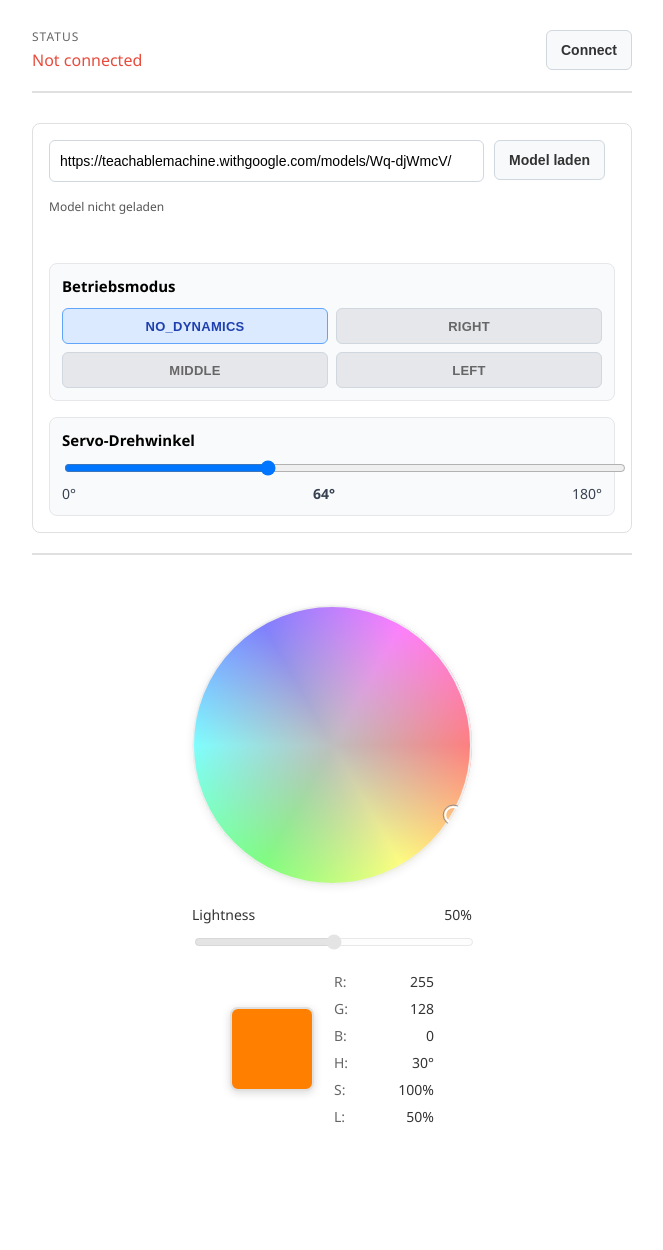
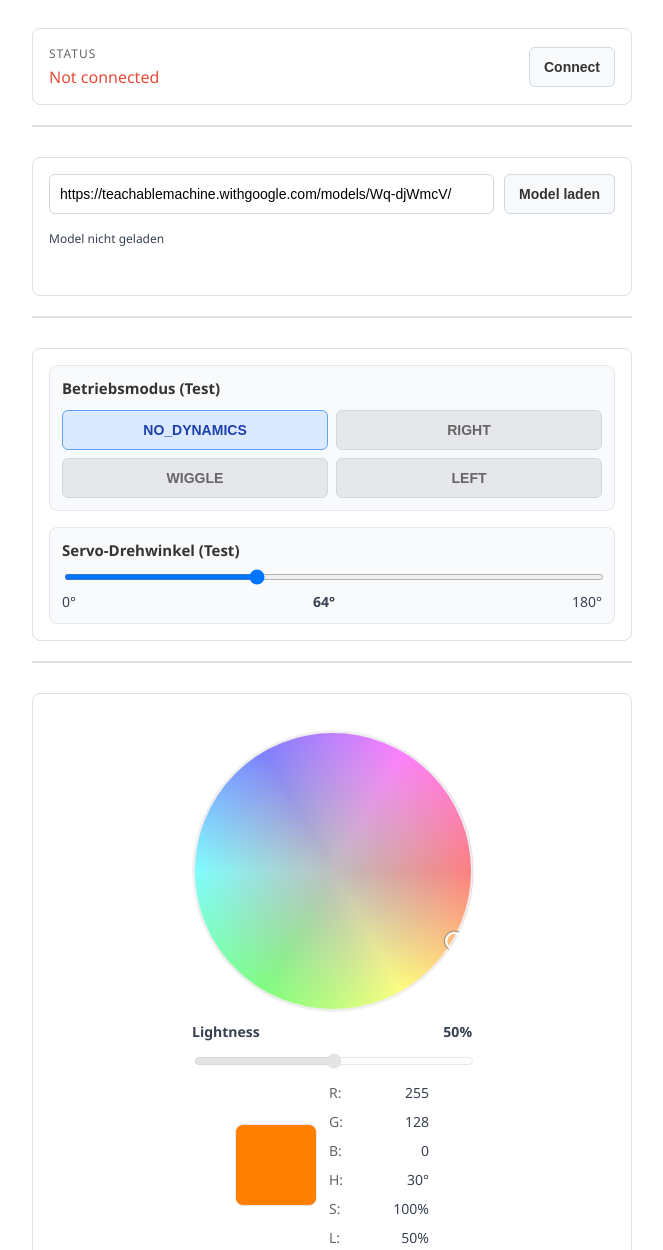
Before and after one commit to klaus-liebler/simple_sorter, a website built with Vite: page web_simple_sorter/index.html in a window 1280 px wide. Shown: the top 1250 px of the page, without its empty margins (308-971 px from the left). Before the commit the page ends 1174 px from the top, so only its background shows below. Built offline with nearby package versions, Linux system fonts and the light colour scheme.

Commit message:
CSS-Improvements, Wiggle

```diff
--- /dev/null
+++ b/web_simple_sorter/src/SorterMode.ts
@@ -0,0 +1,6 @@
+export enum SorterMode {
+    NO_DYNAMICS = 0,
+    RIGHT = 1,
+    WIGGLE = 2,
+    LEFT = 3
+}
--- a/web_simple_sorter/src/app.ts
+++ b/web_simple_sorter/src/app.ts
@@ -2,8 +2,9 @@ import { LitElement, html } from "lit";
 import { customElement, state } from "lit/decorators.js";
 import "./styles.css";
 import "./connect-panel.js";
-import "./rgb-color-wheel.js";
+import "./rgb-color-wheel-panel.js";
 import "./sorter-panel.js";
+import "./servo_test_panel.js";
 import { UsbService } from "./usb.js";
 
 export interface IMessageSender {
@@ -45,28 +46,34 @@ export class Application extends LitElement {
 	render() {
 		return html`
 			<div class="container">
-				<div class="header-section">
+				<section class="header-section">
 					<connect-panel
 						.deviceConnected=${this.deviceConnected}
 						.statusMessage="${this.statusMessage}"
 						@request-device="${this.requestDevice}"
 						@disconnect-device="${this.disconnectDevice}"
 					></connect-panel>
-				</div>
+				</section>
 
-				<div class="header-section">
+				<section class="header-section">
 					<sorter-panel
+						.messageSender=${this.messageSender}
+					></sorter-panel>
+				</section>
+
+				<section class="header-section">
+					<servo-test-panel
 						.deviceConnected=${this.deviceConnected}
 						.messageSender=${this.messageSender}
-					></sorter-panel>
-				</div>
+					></servo-test-panel>
+				</section>
 
-				<div class="content-section">
-					<rgb-color-wheel
+				<section class="header-section">
+					<rgb-color-wheel-panel
 						.deviceConnected=${this.deviceConnected}
 						.messageSender=${this.messageSender}
-					></rgb-color-wheel>
-				</div>
+					></rgb-color-wheel-panel>
+				</section>
 			</div>
 		`;
 	}
--- a/web_simple_sorter/src/connect-panel.ts
+++ b/web_simple_sorter/src/connect-panel.ts
@@ -20,7 +20,7 @@ export class ConnectPanel extends LitElement {
 
 	render() {
 		return html`
-			<div class="panel">
+			<div class="panel app-panel">
 				<div class="status">
 					<div class="status-label">Status</div>
 					<div
--- a/web_simple_sorter/src/rgb-color-wheel.ts
+++ b/web_simple_sorter/src/rgb-color-wheel-panel.ts
@@ -2,8 +2,8 @@ import { LitElement, html } from "lit";
 import { customElement, property } from "lit/decorators.js";
 import type { IMessageSender } from "./app.js";
 
-@customElement("rgb-color-wheel")
-export class RgbColorWheel extends LitElement {
+@customElement("rgb-color-wheel-panel")
+export class RgbColorWheelPanel extends LitElement {
 	protected createRenderRoot() {
 		return this;
 	}
@@ -189,6 +189,7 @@ export class RgbColorWheel extends LitElement {
 
 	render() {
 		return html`
+			<div class="panel app-panel">
 				<div class="container">
 					<div class="wheel">
 						<canvas
@@ -201,8 +202,8 @@ export class RgbColorWheel extends LitElement {
 								: ""}"
 						></canvas>
 					</div>
-				<div class="slider-container">
-					<div class="slider-header">
+					<div class="panel-controls slider-container">
+						<div class="panel-value-row panel-label">
 							<span>Lightness</span>
 							<span>${Math.round(this.lightness)}%</span>
 						</div>
@@ -223,30 +224,31 @@ export class RgbColorWheel extends LitElement {
 								this.currentColor.g
 							}, ${this.currentColor.b})"
 						></div>
-					<div class="color-values">
-						<div class="color-value">
-							<span class="label">R:</span>
+						<div class="panel-controls panel-value-list">
+							<div class="panel-value-row">
+								<span class="panel-muted-label">R:</span>
 								<span>${this.currentColor.r}</span>
 							</div>
-						<div class="color-value">
-							<span class="label">G:</span>
+							<div class="panel-value-row">
+								<span class="panel-muted-label">G:</span>
 								<span>${this.currentColor.g}</span>
 							</div>
-						<div class="color-value">
-							<span class="label">B:</span>
+							<div class="panel-value-row">
+								<span class="panel-muted-label">B:</span>
 								<span>${this.currentColor.b}</span>
 							</div>
-						<div class="color-value">
-							<span class="label">H:</span>
+							<div class="panel-value-row">
+								<span class="panel-muted-label">H:</span>
 								<span>${Math.round(this.hue)}°</span>
 							</div>
-						<div class="color-value">
-							<span class="label">S:</span>
+							<div class="panel-value-row">
+								<span class="panel-muted-label">S:</span>
 								<span>${Math.round(this.saturation)}%</span>
 							</div>
-						<div class="color-value">
-							<span class="label">L:</span>
+							<div class="panel-value-row">
+								<span class="panel-muted-label">L:</span>
 								<span>${Math.round(this.lightness)}%</span>
+							</div>
 						</div>
 					</div>
 				</div>
@@ -257,6 +259,6 @@ export class RgbColorWheel extends LitElement {
 
 declare global {
 	interface HTMLElementTagNameMap {
-		"rgb-color-wheel": RgbColorWheel;
+		"rgb-color-wheel-panel": RgbColorWheelPanel;
 	}
 }
--- /dev/null
+++ b/web_simple_sorter/src/servo_test_panel.ts
@@ -0,0 +1,91 @@
+import { LitElement, html } from "lit";
+import { customElement, property, state } from "lit/decorators.js";
+import type { IMessageSender } from "./app.js";
+import { SorterMode } from "./SorterMode.ts";
+
+@customElement("servo-test-panel")
+export class ServoTestPanel extends LitElement {
+	protected createRenderRoot() {
+		return this;
+	}
+
+	@property({ type: Boolean }) accessor deviceConnected = false;
+	@property() accessor messageSender: IMessageSender | undefined;
+
+	@state() private accessor servoU8 = 90;
+	@state() private accessor selectedMode = SorterMode.NO_DYNAMICS;
+
+	private readonly modeOptions: Array<{ mode: SorterMode; label: string }> = [
+		{ mode: SorterMode.NO_DYNAMICS, label: "NO_DYNAMICS" },
+		{ mode: SorterMode.RIGHT, label: "RIGHT" },
+		{ mode: SorterMode.WIGGLE, label: "WIGGLE" },
+		{ mode: SorterMode.LEFT, label: "LEFT" }
+	];
+
+	private handleServoChange(event: Event) {
+		const target = event.target as HTMLInputElement;
+		this.servoU8 = parseFloat(target.value);
+
+		const payload = new Uint8Array([this.servoU8]);
+		void this.messageSender?.send(0x0003, 0x0001, payload);
+	}
+
+	private handleModeChange(mode: SorterMode) {
+		if (this.selectedMode === mode) {
+			return;
+		}
+
+		this.selectedMode = mode;
+		const payload = new Uint8Array([mode]);
+		void this.messageSender?.send(0x0003, 0x0002, payload);
+	}
+
+	render() {
+		return html`
+			<div class="panel app-panel">
+				<div class="panel-section">
+					<div class="panel-label">Betriebsmodus (Test)</div>
+					<div class="panel-button-grid">
+						${this.modeOptions.map(
+							({ mode, label }) => html`
+								<button
+									type="button"
+									class="panel-choice-btn ${this.selectedMode === mode ? "active" : ""}"
+									@click=${() => this.handleModeChange(mode)}
+									?disabled=${!this.deviceConnected}
+								>
+									${label}
+								</button>
+							`
+						)}
+					</div>
+				</div>
+
+				<div class="panel-section">
+					<div class="panel-label">Servo-Drehwinkel (Test)</div>
+					<div class="panel-controls">
+						<input
+							type="range"
+							class="panel-slider"
+							min="0"
+							max="255"
+							.value=${String(this.servoU8)}
+							@input=${this.handleServoChange}
+						/>
+						<div class="panel-value-row">
+							<span>0°</span>
+							<span class="panel-value-current">${Math.round(this.servoU8 * 180 / 255)}°</span>
+							<span>180°</span>
+						</div>
+					</div>
+				</div>
+			</div>
+		`;
+	}
+}
+
+declare global {
+	interface HTMLElementTagNameMap {
+		"servo-test-panel": ServoTestPanel;
+	}
+}
--- a/web_simple_sorter/src/sorter-panel.ts
+++ b/web_simple_sorter/src/sorter-panel.ts
@@ -3,19 +3,13 @@ import { customElement, property, state } from "lit/decorators.js";
 import { createRef, ref } from "lit-html/directives/ref.js";
 import type { Ref } from "lit-html/directives/ref.js";
 import type { IMessageSender } from "./app.js";
+import  { SorterMode } from "./SorterMode.ts";
 import * as tmImage from "@teachablemachine/image";
 
 type SorterClassResult = {
 	label: string;
 	confidence: number;
 };
-
-enum SorterMode {
-	NO_DYNAMICS = 0,
-	RIGHT = 1,
-	MIDDLE = 2,
-	LEFT = 3
-}
 
 @customElement("sorter-panel")
 export class SorterPanel extends LitElement {
@@ -26,12 +20,9 @@ export class SorterPanel extends LitElement {
 	}
 
 	@property() accessor modelUrl = SorterPanel.DEFAULT_MODEL_URL;
-	@property({ type: Boolean }) accessor deviceConnected = false;
 	@property() accessor messageSender: IMessageSender | undefined;
 
-	@state() private accessor servoU8 = 90;
 	@state() private accessor statusMessage = "Model nicht geladen";
-	@state() private accessor selectedMode = SorterMode.NO_DYNAMICS;
 
 	@state() private accessor modelLoaded = false;
 
@@ -40,13 +31,7 @@ export class SorterPanel extends LitElement {
 	private webcamContainerRef: Ref<HTMLDivElement> = createRef();
 	private labelContainerRef: Ref<HTMLDivElement> = createRef();
 	private maxPredictions=0;
-	private lastSentClass: number = -1;
-	private readonly modeOptions: Array<{ mode: SorterMode; label: string }> = [
-		{ mode: SorterMode.NO_DYNAMICS, label: "NO_DYNAMICS" },
-		{ mode: SorterMode.RIGHT, label: "RIGHT" },
-		{ mode: SorterMode.MIDDLE, label: "MIDDLE" },
-		{ mode: SorterMode.LEFT, label: "LEFT" }
-	];
+	private lastCommandSentAt = 0;
 
 	private onModelInput(event: Event) {
 		const target = event.target as HTMLInputElement;
@@ -64,17 +49,30 @@ export class SorterPanel extends LitElement {
 			targetClass = 1;
 		}
 
-		if (targetClass === -1 || targetClass === this.lastSentClass) {
+		const now = Date.now();
+		if (
+			targetClass === -1 ||
+			now - this.lastCommandSentAt < 2000
+		) {
 			return;
 		}
 
-		const payload =
+		const payloadLED =
 			targetClass === 0
 				? new Uint8Array([255, 0, 0])
 				: new Uint8Array([0, 255, 0]);
 
-		await this.messageSender?.send(0x0002, 0x0001, payload);
-		this.lastSentClass = targetClass;
+		await this.messageSender?.send(0x0002, 0x0001, payloadLED);
+		let sm:SorterMode=SorterMode.NO_DYNAMICS;
+		if(targetClass === 0) {
+			sm=SorterMode.RIGHT;
+		}else if(targetClass === 1) {
+			sm=SorterMode.LEFT;
+		}
+
+		const payloadServo = new Uint8Array([sm]);
+		await this.messageSender?.send(0x0003, 0x0002, payloadServo);
+		this.lastCommandSentAt = now;
 	}
 
 
@@ -111,7 +109,7 @@ export class SorterPanel extends LitElement {
 		this.modelLoaded = true;
 		this.statusMessage = "Model geladen";
         this.maxPredictions = this.model.getTotalClasses();
-		this.lastSentClass = -1;
+		this.lastCommandSentAt = 0;
 		this.labelContainerRef.value!.innerHTML = "";
 		this.webcamContainerRef.value!.innerHTML = "";
 
@@ -129,29 +127,12 @@ export class SorterPanel extends LitElement {
         window.requestAnimationFrame(()=>{this.loop()});
 	}
 
-	private handleServoChange(event: Event) {
-		const target = event.target as HTMLInputElement;
-		this.servoU8 = parseFloat(target.value);
-
-		const payload = new Uint8Array([this.servoU8]);
-		void this.messageSender?.send(0x0003, 0x0001, payload);
-	}
-
-	private handleModeChange(mode: SorterMode) {
-		if (this.selectedMode === mode) {
-			return;
-		}
-
-		this.selectedMode = mode;
-		const payload = new Uint8Array([mode]);
-		void this.messageSender?.send(0x0003, 0x0002, payload);
-	}
-
 	render() {
 		return html`
-			<div class="panel">
-				<div class="top-row">
+			<div class="panel app-panel">
+				<div class="panel-row">
 					<input
+						class="panel-input"
 						type="text"
 						placeholder="Teachable-Machine URL"
 						.value=${this.modelUrl}
@@ -160,48 +141,11 @@ export class SorterPanel extends LitElement {
 					<button @click=${this.loadModel}>Model laden</button>
 				</div>
 
-				<div class="status">${this.statusMessage}</div>
+				<div class="panel-text">${this.statusMessage}</div>
 
 				<div ${ref(this.webcamContainerRef)}></div>
 
 				<div ${ref(this.labelContainerRef)}></div>
-
-				<div class="mode-section">
-					<div class="mode-label">Betriebsmodus</div>
-					<div class="mode-buttons">
-						${this.modeOptions.map(
-							({ mode, label }) => html`
-								<button
-									type="button"
-									class="mode-btn ${this.selectedMode === mode ? "active" : ""}"
-									@click=${() => this.handleModeChange(mode)}
-									?disabled=${!this.deviceConnected}
-								>
-									${label}
-								</button>
-							`
-						)}
-					</div>
-				</div>
-
-				<div class="servo-section">
-					<div class="servo-label">Servo-Drehwinkel</div>
-					<div class="servo-controls">
-						<input
-							type="range"
-							class="servo-slider"
-							min="0"
-							max="255"
-							.value=${String(this.servoU8)}
-							@input=${this.handleServoChange}
-						/>
-						<div class="servo-value">
-							<span>0°</span>
-							<span style="font-weight: 600;">${Math.round(this.servoU8*180/255)}°</span>
-							<span>180°</span>
-						</div>
-					</div>
-				</div>
 			</div>
 		`;
 	}
--- a/web_simple_sorter/src/styles.css
+++ b/web_simple_sorter/src/styles.css
@@ -47,9 +47,21 @@ my-app .content-section {
 
 connect-panel,
 sorter-panel,
-rgb-color-wheel {
+servo-test-panel,
+rgb-color-wheel-panel {
 	display: block;
+	width: 100%;
 }
+
+.app-panel {
+	padding: 16px;
+	border: 1px solid var(--ui-color-border);
+	border-radius: var(--ui-radius-lg);
+	background: var(--ui-color-bg-surface);
+	width: 100%;
+	box-sizing: border-box;
+}
+
 
 button {
 	height: 40px;
@@ -117,119 +129,14 @@ connect-panel .buttons {
 	gap: 10px;
 }
 
-sorter-panel .panel {
+sorter-panel .panel,
+servo-test-panel .panel,
+rgb-color-wheel-panel .panel {
 	display: grid;
 	gap: 16px;
-	padding: 16px;
-	border: 1px solid var(--ui-color-border);
-	border-radius: var(--ui-radius-lg);
-	background: var(--ui-color-bg-surface);
 }
 
-sorter-panel .top-row {
-	display: grid;
-	grid-template-columns: 1fr auto auto;
-	gap: 10px;
-}
-
-sorter-panel input {
-	height: 40px;
-	border-radius: var(--ui-radius-md);
-	font-size: var(--ui-font-size-md);
-}
-
-sorter-panel input {
-	border: 1px solid var(--ui-color-border-input);
-	padding: 0 10px;
-}
-
-sorter-panel .status {
-	font-size: var(--ui-font-size-sm);
-	color: #555;
-}
-
-sorter-panel .class-grid {
-	display: grid;
-	grid-template-columns: 1fr 1fr;
-	gap: 12px;
-}
-
-sorter-panel .class-card {
-	display: grid;
-	gap: 10px;
-	padding: 12px;
-	border: 1px solid var(--ui-color-border-soft);
-	border-radius: var(--ui-radius-lg);
-}
-
-sorter-panel .class-label {
-	font-weight: 600;
-	font-size: 15px;
-}
-
-sorter-panel .confidence-track {
-	height: 12px;
-	border-radius: 999px;
-	background: #e8f0fe;
-	overflow: hidden;
-}
-
-sorter-panel .confidence-fill {
-	height: 100%;
-	background: #1967d2;
-	transition: width 150ms linear;
-}
-
-sorter-panel .confidence-text {
-	font-size: var(--ui-font-size-sm);
-	color: var(--ui-color-text-secondary);
-}
-
-sorter-panel .history {
-	display: grid;
-	grid-template-columns: 1fr 1fr;
-	gap: 12px;
-}
-
-sorter-panel .history-column {
-	display: grid;
-	gap: 8px;
-}
-
-sorter-panel .history-title {
-	font-size: var(--ui-font-size-sm);
-	font-weight: 700;
-	letter-spacing: 0.06em;
-	text-transform: uppercase;
-	color: #6b7280;
-}
-
-sorter-panel .history-grid {
-	display: grid;
-	grid-template-columns: repeat(3, minmax(0, 1fr));
-	gap: 8px;
-}
-
-sorter-panel .history-item {
-	height: 48px;
-	border-radius: var(--ui-radius-md);
-	background: var(--ui-color-bg-muted);
-	border: 1px solid var(--ui-color-border-soft);
-	display: flex;
-	align-items: center;
-	justify-content: center;
-	font-size: var(--ui-font-size-sm);
-	color: #4b5563;
-	overflow: hidden;
-}
-
-sorter-panel .history-item img {
-	width: 100%;
-	height: 100%;
-	object-fit: cover;
-}
-
-sorter-panel .servo-section {
+.panel-section {
 	display: grid;
 	gap: 12px;
 	padding: 12px;
@@ -238,57 +145,38 @@ sorter-panel .servo-section {
 	background: var(--ui-color-bg-subtle);
 }
 
-sorter-panel .mode-section {
-	display: grid;
-	gap: 12px;
-	padding: 12px;
-	border: 1px solid var(--ui-color-border-soft);
-	border-radius: var(--ui-radius-lg);
-	background: var(--ui-color-bg-subtle);
+.panel-label {
+	font-weight: 600;
+	font-size: 15px;
+	color: var(--ui-color-text-primary);
 }
 
-sorter-panel .mode-label {
-	font-weight: 600;
-	font-size: 15px;
-}
-
-sorter-panel .mode-buttons {
-	display: grid;
-	grid-template-columns: repeat(2, minmax(0, 1fr));
-	gap: 8px;
-}
-
-sorter-panel .mode-btn {
-	height: 36px;
-	padding: 0 10px;
-	font-size: 13px;
-	font-weight: 700;
-	letter-spacing: 0.02em;
-}
-
-sorter-panel .mode-btn.active {
-	background: #dbeafe;
-	border-color: #60a5fa;
-	color: #1e40af;
-}
-
-sorter-panel .servo-label {
-	font-weight: 600;
-	font-size: 15px;
-}
-
-sorter-panel .servo-controls {
+.panel-controls {
 	display: grid;
 	gap: 10px;
 }
 
-sorter-panel .servo-slider {
-	width: 100%;
-	height: 6px;
-	cursor: pointer;
+.panel-row {
+	display: grid;
+	grid-template-columns: 1fr auto;
+	gap: 10px;
 }
 
-sorter-panel .servo-value {
+.panel-input {
+	height: 40px;
+	border-radius: var(--ui-radius-md);
+	font-size: var(--ui-font-size-md);
+	border: 1px solid var(--ui-color-border-input);
+	padding: 0 10px;
+	box-sizing: border-box;
+}
+
+.panel-text {
+	font-size: var(--ui-font-size-sm);
+	color: var(--ui-color-text-secondary);
+}
+
+.panel-value-row {
 	display: flex;
 	justify-content: space-between;
 	align-items: center;
@@ -296,118 +184,84 @@ sorter-panel .servo-value {
 	color: var(--ui-color-text-secondary);
 }
 
-sorter-panel .camera-section {
+.panel-value-current {
+	font-weight: 600;
+}
+
+.panel-muted-label {
+	color: var(--ui-color-text-muted);
+	margin-right: 10px;
+}
+
+.panel-value-list {
+	min-width: 100px;
+}
+
+
+.panel-button-grid {
+	display: grid;
+	grid-template-columns: repeat(2, minmax(0, 1fr));
+	gap: 8px;
+}
+
+
+.panel-choice-btn.active {
+	background: #dbeafe;
+	border-color: #60a5fa;
+	color: #1e40af;
+}
+
+.panel-slider {
+	width: 100%;
+	height: 6px;
+	cursor: pointer;
+}
+
+rgb-color-wheel-panel .container {
 	display: grid;
 	gap: 12px;
+	justify-items: center;
 }
 
-sorter-panel .camera-container {
-	position: relative;
-	width: 100%;
-	max-width: 320px;
-	margin: 0 auto;
-}
-
-sorter-panel .camera-video {
-	display: none;
-	width: 100%;
-	border-radius: var(--ui-radius-lg);
-}
-
-sorter-panel .camera-canvas {
-	width: 100%;
-	border: 1px solid var(--ui-color-border-soft);
-	border-radius: var(--ui-radius-lg);
-	background: var(--ui-color-bg-subtle);
-}
-
-sorter-panel .camera-controls {
-	display: flex;
-	gap: 10px;
-}
-
-sorter-panel .camera-controls button {
-	flex: 1;
-}
-
-rgb-color-wheel .container {
-	display: flex;
-	flex-direction: column;
-	align-items: center;
-	gap: 20px;
-}
-
-rgb-color-wheel .wheel {
+rgb-color-wheel-panel .wheel {
 	position: relative;
 	width: 280px;
 	height: 280px;
 }
 
-rgb-color-wheel canvas {
+rgb-color-wheel-panel canvas {
 	display: block;
 	cursor: crosshair;
 	border-radius: 50%;
-	box-shadow: 0 2px 8px rgba(0, 0, 0, 0.15);
+	border: 1px solid var(--ui-color-border-soft);
+	background: var(--ui-color-bg-subtle);
 }
 
-rgb-color-wheel .color-preview {
-	display: flex;
-	gap: 20px;
+rgb-color-wheel-panel .color-preview {
+	display: grid;
+	grid-template-columns: auto auto;
+	gap: 12px;
 	align-items: center;
-	width: 100%;
-	justify-content: center;
 }
 
-rgb-color-wheel .preview-box {
+rgb-color-wheel-panel .preview-box {
 	width: 80px;
 	height: 80px;
 	border-radius: var(--ui-radius-lg);
-	box-shadow: 0 2px 8px rgba(0, 0, 0, 0.15);
-	border: 2px solid var(--ui-color-border);
+	border: 1px solid var(--ui-color-border-soft);
 }
 
-rgb-color-wheel .color-values {
-	display: flex;
-	flex-direction: column;
-	gap: 8px;
-	font-size: var(--ui-font-size-md);
-	font-weight: 500;
-	color: var(--ui-color-text-primary);
+rgb-color-wheel-panel .slider-container {
+	width: 100%;
+	max-width: 280px;
 }
 
-rgb-color-wheel .color-value {
-	display: flex;
-	justify-content: space-between;
-	min-width: 100px;
-}
-
-rgb-color-wheel .label {
-	color: var(--ui-color-text-muted);
-	margin-right: 10px;
-}
-
-rgb-color-wheel .slider-container {
-	width: 280px;
-	display: flex;
-	flex-direction: column;
-	gap: 8px;
-}
-
-rgb-color-wheel .slider-header {
-	display: flex;
-	justify-content: space-between;
-	font-size: var(--ui-font-size-md);
-	font-weight: 500;
-	color: var(--ui-color-text-primary);
-}
-
-rgb-color-wheel input[type="range"] {
+rgb-color-wheel-panel input[type="range"] {
 	width: 100%;
-	accent-color: #3f51b5;
 	cursor: pointer;
 }
 
-rgb-color-wheel input[type="range"]:disabled {
+rgb-color-wheel-panel input[type="range"]:disabled {
 	opacity: 0.5;
 	cursor: not-allowed;
 }
```
Also changed, not shown: 3 other files. Lines whose indentation alone changed are shown as unchanged.
